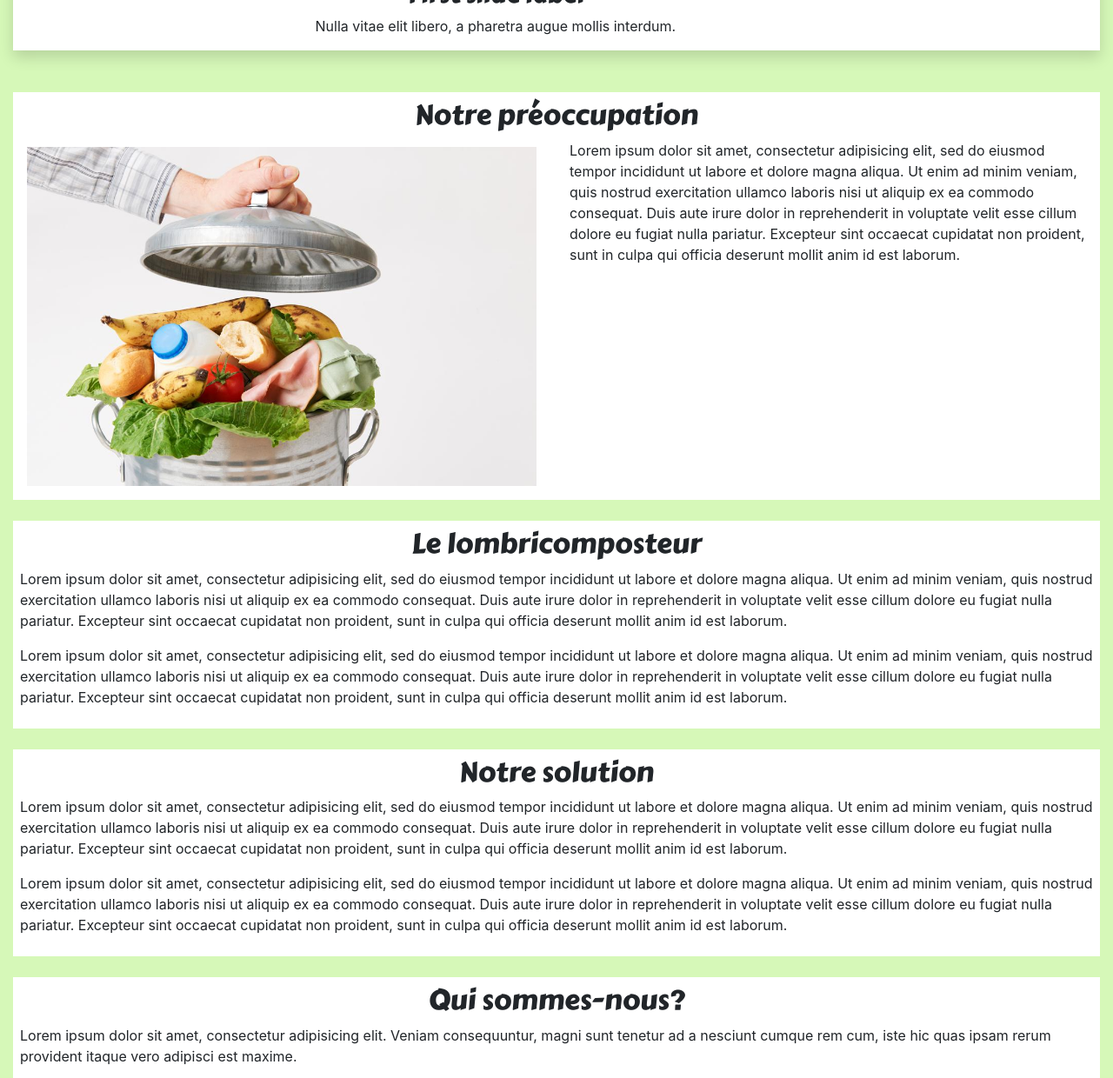
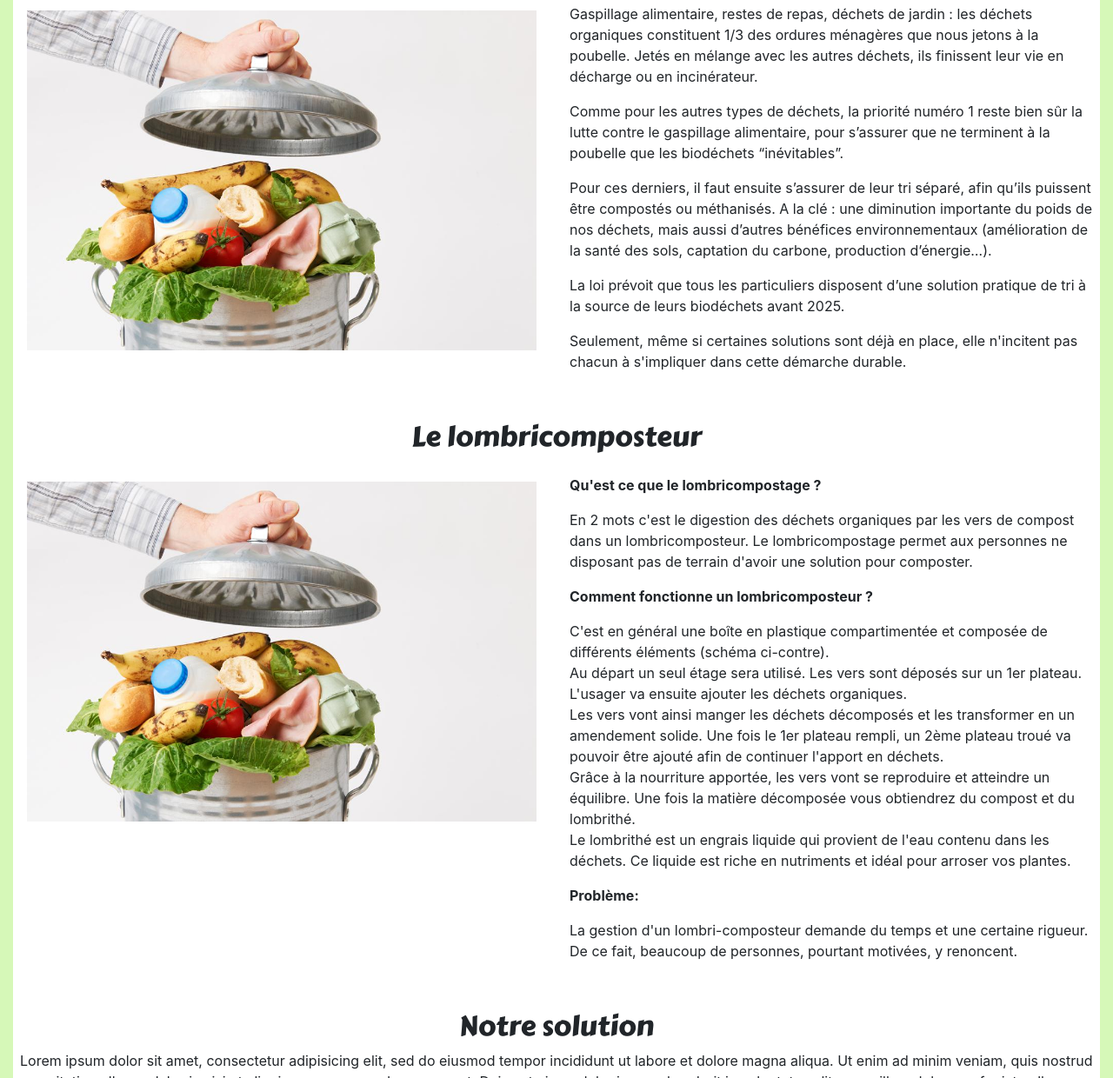
Before and after one commit to SebastienHinard/Kompost-IN, a plain HTML site: page index.html in a window 1280 px wide. Shown: the part 622-1862 px from the top of the page at 87% size. Drawn offline with nearby package versions, Linux system fonts and the light colour scheme.

Commit message:
redaction deux sections

```diff
--- a/assets/css/style.css
+++ b/assets/css/style.css
@@ -6,9 +6,6 @@ body{
     background-color: #d6f8b8
 }
 main{
-    background-color: #d6f8b8;
-}
-.carousel, section{
     background-color: white;
 }
 
@@ -42,9 +39,9 @@ main{
 ul{
     list-style: none;
 }
-section{
+section, .carousel{
     transition: .2s ease-in-out;
 }
-section:hover{
-    transform: scale(1.02);
+section:hover, .carousel:hover{
+    transform: scale(1.01);
 }
--- a/index.html
+++ b/index.html
@@ -15,7 +15,7 @@
     <!-- container Bootstrap -->
     <div class="container-fluid">
         <!-- header -->
-        <header class="sticky-top bg-success py-2 mb-2 shadow">
+        <header class="sticky-top bg-success py-2">
             <div class="d-none d-lg-block titleFont text-center">
                 <h1>
                     <i class="fas fa-leaf"></i>
@@ -65,29 +65,17 @@
         <!-- main -->
         <main>
             <!-- carroussel  -->
-            <div class="bd-example py-4">
-                <div id="carouselExampleCaptions" class="carousel slide" data-ride="carousel">
-                    <div class="carousel-inner shadow mb-4" role="listbox">
+            <div class="bd-example mx-3 pt-2">
+                <div id="carouselExampleCaptions" class="carousel slide" data-ride="carousel" data-pause="none" data-interval="1500">
+                    <div class="carousel-inner mb-4" role="listbox">
                         <div class="carousel-item active">
-                            <img class="img-fluid w-100 p-4" src="assets/img/carousel4.jpg" data-holder-rendered="true">
-                            <div class="d-block text-center">
-                                <h3 class="titleFont">First slide label</h3>
-                                <p>Nulla vitae elit libero, a pharetra augue mollis interdum.</p>
-                            </div>
+                            <img class="img-fluid w-100" src="assets/img/carousel4.jpg" data-holder-rendered="true">
                         </div>
                         <div class="carousel-item">
                             <img class="d-block w-100 p-2" src="assets/img/carousel1.jpg" data-holder-rendered="true">
-                            <div class="d-block text-center">
-                                <h3 class="titleFont">Second slide label</h3>
-                                <p>Lorem ipsum dolor sit amet, consectetur adipiscing elit.</p>
-                            </div>
                         </div>
                         <div class="carousel-item">
                             <img class="d-block w-100 p-2" src="assets/img/carousel3.jpg" data-holder-rendered="true">
-                            <div class="d-block text-center">
-                                <h3 class="titleFont">Second slide label</h3>
-                                <p>Lorem ipsum dolor sit amet, consectetur adipiscing elit.</p>
-                            </div>
                         </div>
                     </div>
                     <a class="carousel-control-prev" href="#carouselExampleCaptions" role="button" data-slide="prev">
@@ -102,22 +90,40 @@
             </div>
             <!-- préoccupation -->
             <section class="p-2 mb-4">
-                <h2 class="text-center titleFont">Notre préoccupation</h2>
+                <h2 class="text-center titleFont mb-4">Notre préoccupation</h2>
                 <div class="row">
-                    <div class="col-6">
+                    <div class="col-md-6">
                         <img src="assets/img/foodwaste.jpg" alt="gaspillage alimentaire" class="img-fluid p-2">
                     </div>
-                    <div class="col-6">
-                        <p>Lorem ipsum dolor sit amet, consectetur adipisicing elit, sed do eiusmod tempor incididunt ut labore et dolore magna aliqua. Ut enim ad minim veniam, quis nostrud exercitation ullamco laboris nisi ut aliquip ex ea commodo consequat. Duis aute irure dolor in reprehenderit in voluptate velit esse cillum dolore eu fugiat nulla pariatur. Excepteur sint occaecat cupidatat non proident, sunt in culpa qui officia deserunt mollit anim id est laborum.</p>
-
+                    <div class="col-md-6">
+                        <p>Gaspillage alimentaire, restes de repas, déchets de jardin : les déchets organiques constituent 1/3 des ordures ménagères que nous jetons à la poubelle. Jetés en mélange avec les autres déchets, ils finissent leur vie en décharge ou en incinérateur.</p>
+                        <p>Comme pour les autres types de déchets, la priorité numéro 1 reste bien sûr la lutte contre le gaspillage alimentaire, pour s’assurer que ne terminent à la poubelle que les biodéchets “inévitables”.</p>
+                        <p>Pour ces derniers, il faut ensuite s’assurer de leur tri séparé, afin qu’ils puissent être compostés ou méthanisés. A la clé : une diminution importante du poids de nos déchets, mais aussi d’autres bénéfices environnementaux (amélioration de la santé des sols, captation du carbone, production d’énergie…).</p>
+                        <p>La loi prévoit que tous les particuliers disposent d’une solution pratique de tri à la source de leurs biodéchets avant 2025.</p>
+                        <p>Seulement, même si certaines solutions sont déjà en place, elle n'incitent pas chacun à s'impliquer dans cette démarche durable.</p>
                     </div>
                 <div>
             </section>
             <!-- le lombricomposteur -->
             <section class="p-2  mb-4">
-                <h2 class="text-center titleFont">Le lombricomposteur</h2>
-                <p>Lorem ipsum dolor sit amet, consectetur adipisicing elit, sed do eiusmod tempor incididunt ut labore et dolore magna aliqua. Ut enim ad minim veniam, quis nostrud exercitation ullamco laboris nisi ut aliquip ex ea commodo consequat. Duis aute irure dolor in reprehenderit in voluptate velit esse cillum dolore eu fugiat nulla pariatur. Excepteur sint occaecat cupidatat non proident, sunt in culpa qui officia deserunt mollit anim id est laborum.</p>
-                <p>Lorem ipsum dolor sit amet, consectetur adipisicing elit, sed do eiusmod tempor incididunt ut labore et dolore magna aliqua. Ut enim ad minim veniam, quis nostrud exercitation ullamco laboris nisi ut aliquip ex ea commodo consequat. Duis aute irure dolor in reprehenderit in voluptate velit esse cillum dolore eu fugiat nulla pariatur. Excepteur sint occaecat cupidatat non proident, sunt in culpa qui officia deserunt mollit anim id est laborum.</p>
+                <h2 class="text-center titleFont mb-4">Le lombricomposteur</h2>
+                <div class="row">
+                    <div class="col-md-6">
+                        <img src="assets/img/foodwaste.jpg" alt="gaspillage alimentaire" class="img-fluid p-2">
+                    </div>
+                    <div class="col-md-6">
+                        <p><b>Qu'est ce que le lombricompostage ?</b></p>
+                        <p>En 2 mots c'est le digestion des déchets organiques par les vers de compost dans un lombricomposteur. Le lombricompostage permet aux personnes ne disposant pas de terrain d'avoir une solution pour composter.</p>
+                        <p><b>Comment fonctionne un lombricomposteur ?</b></p>
+                        <p>C'est en général  une boîte en plastique compartimentée et composée de différents éléments (schéma ci-contre).<br>
+                            Au départ un seul étage sera utilisé. Les vers sont déposés sur un 1er plateau. L'usager va ensuite ajouter les déchets organiques.<br>
+                            Les vers vont ainsi manger les déchets décomposés et les transformer en un amendement solide. Une fois le 1er plateau rempli, un 2ème plateau troué va pouvoir être ajouté afin de continuer l'apport en déchets.<br>
+                            Grâce à la nourriture apportée, les vers vont se reproduire et atteindre un équilibre. Une fois la matière décomposée vous obtiendrez du compost et du lombrithé.<br>
+                            Le lombrithé est un engrais liquide qui provient de l'eau contenu dans les déchets. Ce liquide est riche en nutriments et idéal pour arroser vos plantes.</p>
+                        <p><b>Problème:</b></p>
+                        <p>La gestion d'un lombri-composteur demande du temps et une certaine rigueur. De ce fait, beaucoup de personnes, pourtant motivées, y renoncent.</p>
+                    </div>
+                </div>
             </section>
             <!-- solution -->
             <section class="p-2  mb-4">
```
